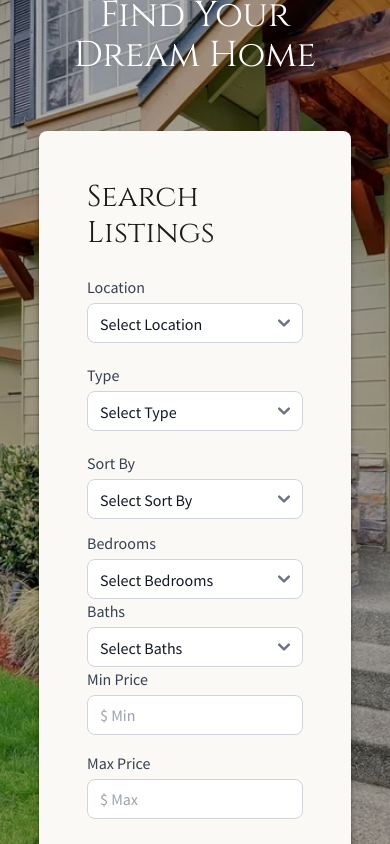
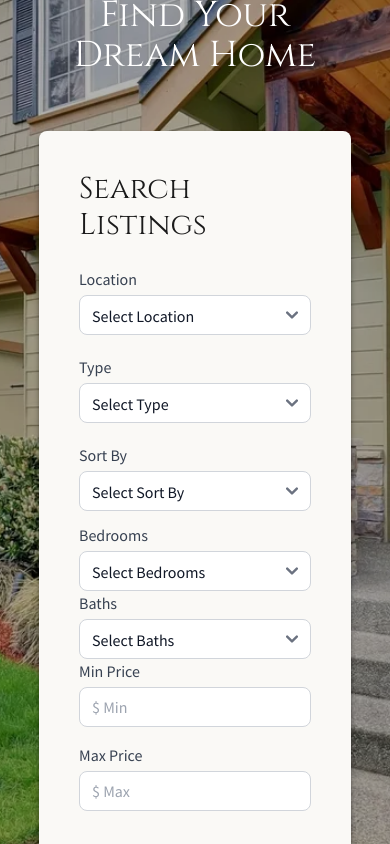
Before and after one commit to itskaedechan/realtyworks, a React (Vite) app: page / in a window 390 px wide. Shown: the part 2860-3704 px from the top of the page. Built offline with nearby package versions, Linux system fonts and the light colour scheme.

Commit message:
change: adjusted padding for search listings on mobile

```diff
--- a/src/components/DreamHome.jsx
+++ b/src/components/DreamHome.jsx
@@ -43,7 +43,7 @@ export default function DreamHome() {
           Find Your Dream Home
         </h1>
 
-        <div className="bg-[#FAF9F6] h-auto flex flex-col p-12 space-y-3 rounded-lg shadow-md shadow-black/40">
+        <div className="bg-[#FAF9F6] h-auto flex flex-col p-10 md:p-12 space-y-3 rounded-lg shadow-md shadow-black/40">
           <h1 className="font-cinzel text-3xl text-[#1B1B1B] mb-3">
             Search Listings
           </h1>
```
